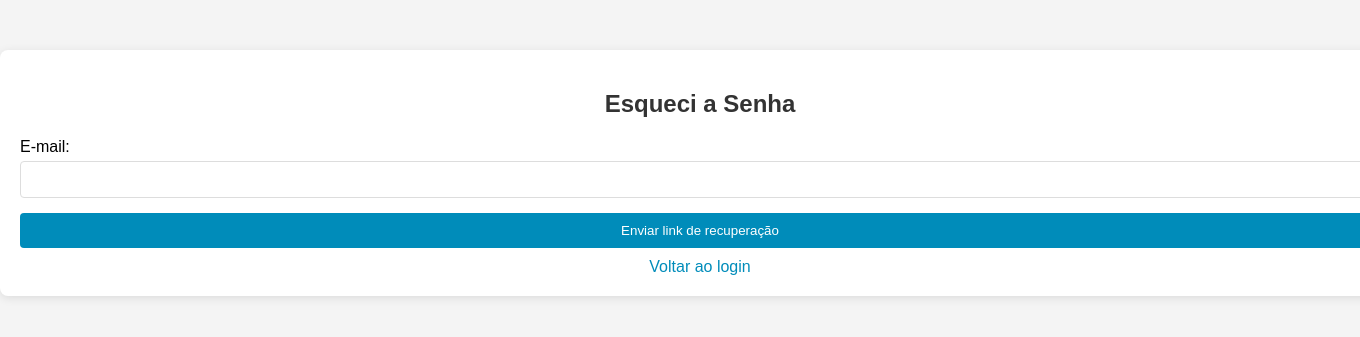
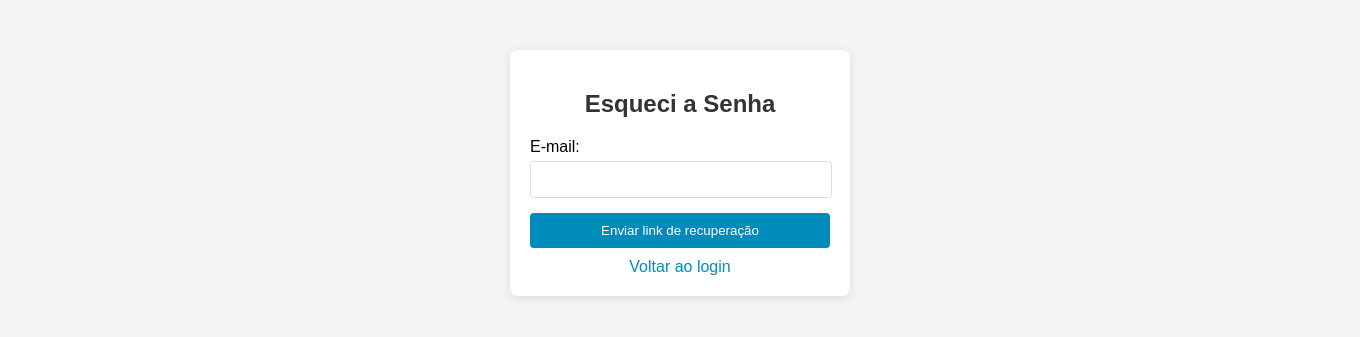
Before and after one commit to CleberSGuedes/nger, a Flask app: page /forgot-password in a window 1360 px wide; the page is wider, and only the part inside the window is pictured. Shown: the top 337 px of that part. Run offline with Flask 2, Linux system fonts and the light colour scheme.

Commit message:
versao 2.1

```diff
--- a/app.py
+++ b/app.py
@@ -42,7 +42,6 @@ def login():
         user = session.query(User).filter_by(email=email).first()
         if user and check_password_hash(user.password, password):
             login_user(user)  # Loga o usuário
-            # flash('Login feito com sucesso!', 'success')
             return redirect(url_for('home'))
         else:
             flash('E-mail ou senha incorretos.', 'error')  # Mensagem de erro
@@ -121,10 +120,11 @@ def reset_password(token):
 @app.route('/register', methods=['GET', 'POST'])
 def register():
     if request.method == 'POST':
+        nome = request.form['nome']  # Coletando o nome do formulário
         email = request.form['email']
         password = request.form['password']
 
-        new_user = User(email=email)
+        new_user = User(nome=nome, email=email)  # Adicionando o nome aqui
         new_user.set_password(password)
 
         session.add(new_user)
--- a/models.py
+++ b/models.py
@@ -10,8 +10,9 @@ class User(Base, UserMixin):  # Adicionando UserMixin
     __tablename__ = 'users'
 
     id = Column(Integer, primary_key=True)
-    email = Column(String, unique=True, nullable=False)
-    password = Column(String, nullable=False)
+    nome = Column(String(100), nullable=False)  # Adicionando o campo nome
+    email = Column(String(100), unique=True, nullable=False)
+    password = Column(String(255), nullable=False)
 
     def set_password(self, password):
         self.password = generate_password_hash(password)
--- a/static/style.css
+++ b/static/style.css
@@ -19,10 +19,21 @@ body {
     padding: 20px;
     overflow-y: auto;
     width: calc(100% - 250px);
+    font-size: 12px;
 }
 
 .container {
     width: 100%;
+    margin: auto;
+    background: white;
+    border-radius: 8px;
+    box-shadow: 0 2px 10px rgba(0, 0, 0, 0.1);
+    padding: 20px;
+    margin-top: 50px;
+}
+
+.containerlogin {
+    width: 300px;
     margin: auto;
     background: white;
     border-radius: 8px;
@@ -43,7 +54,7 @@ label {
 
 input[type="email"],
 input[type="password"] {
-    width: 100%;
+    width: 280px;
     padding: 10px;
     margin-bottom: 15px;
     border: 1px solid #ddd;
--- a/templates/forgot_password.html
+++ b/templates/forgot_password.html
@@ -7,7 +7,7 @@
     <link rel="stylesheet" href="{{ url_for('static', filename='style.css') }}">
 </head>
 <body>
-    <div class="container">
+    <div class="containerlogin">
         <h2>Esqueci a Senha</h2>
         <!-- Exibir mensagens flash -->
         {% with messages = get_flashed_messages(with_categories=true) %}
--- a/templates/login.html
+++ b/templates/login.html
@@ -7,7 +7,7 @@
     <link rel="stylesheet" href="{{ url_for('static', filename='style.css') }}">
 </head>
 <body>
-    <div class="container">
+    <div class="containerlogin">
         <h2>Login</h2>
         <!-- Exibir mensagens flash -->
         {% with messages = get_flashed_messages(with_categories=true) %}
--- a/templates/reset_password.html
+++ b/templates/reset_password.html
@@ -7,7 +7,7 @@
     <link rel="stylesheet" href="{{ url_for('static', filename='style.css') }}">
 </head>
 <body>
-    <div class="container">
+    <div class="containerlogin">
         <h2>Redefinir Senha</h2>
         <form method="POST">
             <label for="new_password">Nova Senha:</label>
```
Also changed, not shown: templates/home.html (+11 -11 lines).
